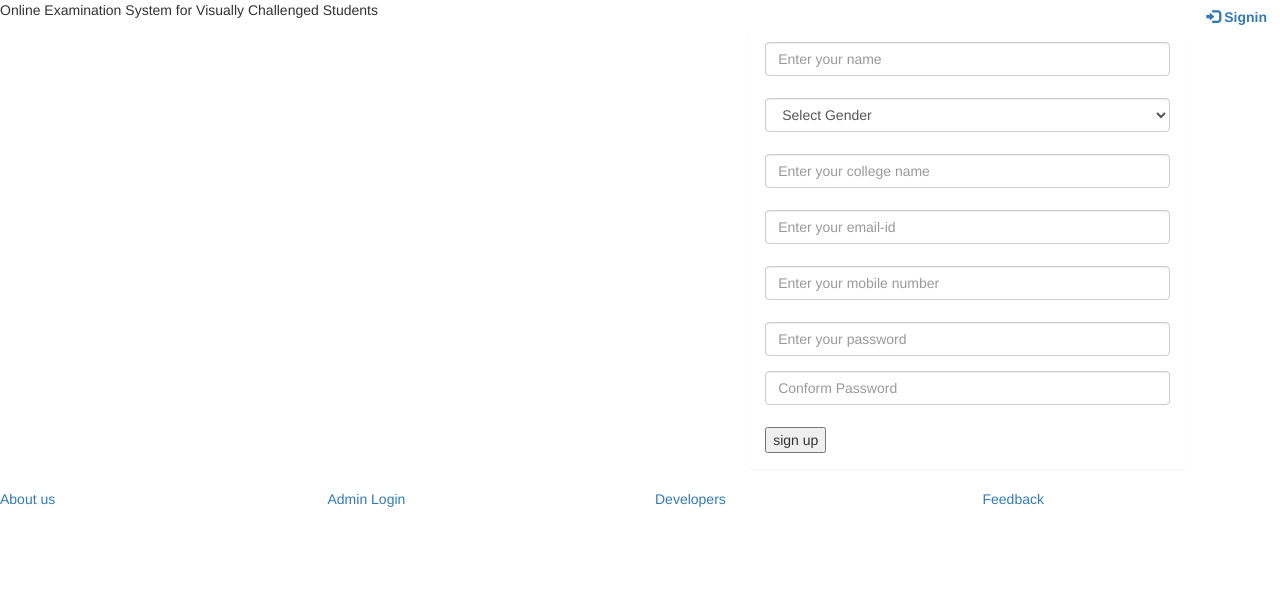
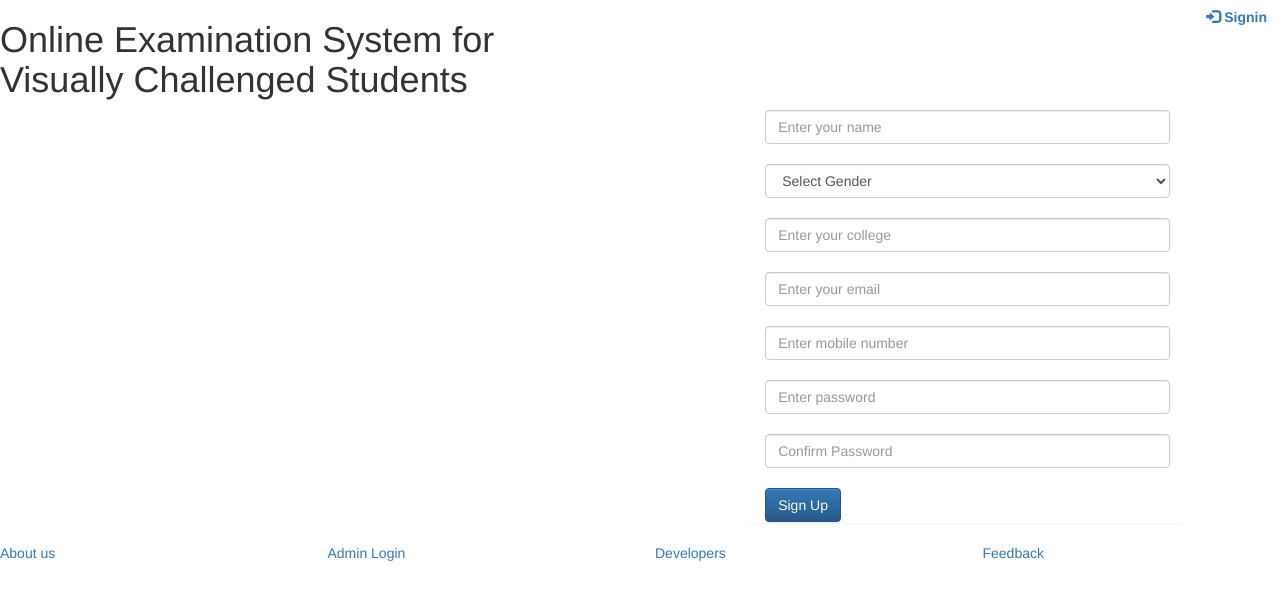
Before and after one commit to MdMaroofKhan07/voice-based-quiz-examination-system-using-php, a PHP site: page / in a window 1280 px wide. Shown: the top 600 px of the page. Run offline with PHP 8.4, Linux system fonts and the light colour scheme; some libraries are stand-ins or nearby versions.

Commit message:
index.php

```diff
--- a/php/index.php
+++ b/php/index.php
@@ -1,261 +1,338 @@
-<!DOCTYPE html PUBLIC "-//W3C//DTD XHTML 1.0 Transitional//EN" "http://www.w3.org/TR/xhtml1/DTD/xhtml1-transitional.dtd">
-<html xmlns="http://www.w3.org/1999/xhtml">
+<!DOCTYPE html>
+
+<html lang="en">
 <head>
-<meta http-equiv="Content-Type" content="text/html; charset=iso-8859-1" />
-<meta name="viewport" content="width=device-width, initial-scale=1">
+
+
+<meta charset="UTF-8">
+<meta name="viewport" content="width=device-width, initial-scale=1.0">
 
 <title>University Polytechnic , AMU</title>
-<link  rel="stylesheet" href="css/bootstrap.min.css"/>
- <link  rel="stylesheet" href="css/bootstrap-theme.min.css"/>
- <!-- <link rel="stylesheet" href="css/main.css"> -->
-  <link rel="stylesheet" href="/exam/css/main.css">
-  <link rel="stylesheet" href="css/change.css">
 
- <link  rel="stylesheet" href="css/font.css">
- <script src="js/jquery.js" type="text/javascript"></script>
+<!-- ================= CSS FILES ================= -->
+<link rel="stylesheet" href="css/bootstrap.min.css"/>
+<link rel="stylesheet" href="css/bootstrap-theme.min.css"/>
+<link rel="stylesheet" href="/exam/css/main.css">
+<link rel="stylesheet" href="css/change.css">
+<link rel="stylesheet" href="css/font.css">
 
- <!--
- Includes Bootstrap JS for interactive features and Google Fonts for better UI.
- Displays alert messages from the server using PHP and validates the signup form
- using JavaScript to ensure correct user input before submission.
- -->
+<!-- Google Font -->
+<link href="https://fonts.googleapis.com/css2?family=Roboto:wght@300;400;700&display=swap" rel="stylesheet">
 
-  <script src="js/bootstrap.min.js"  type="text/javascript"></script>
- 	<link href='http://fonts.googleapis.com/css?family=Roboto:400,700,300' rel='stylesheet' type='text/css'>
-<?php if(@$_GET['w'])
-{echo'<script>alert("'.@$_GET['w'].'");</script>';}
+<!-- ================= JS FILES ================= -->
+<script src="js/jquery.js"></script>
+<script src="js/bootstrap.min.js"></script>
+
+<!-- ================= PHP ALERT ================= -->
+<?php
+if (isset($_GET['w'])) {
+    echo '<script>alert("' . $_GET['w'] . '");</script>';
+}
 ?>
+
+<!-- ================= FORM VALIDATION ================= -->
 <script>
-function validateForm() {var y = document.forms["form"]["name"].value;	var letters = /^[A-Za-z]+$/;if (y == null || y == "") {alert("Name must be filled out.");return false;}var z =document.forms["form"]["college"].value;if (z == null || z == "") {alert("college must be filled out.");return false;}var x = document.forms["form"]["email"].value;var atpos = x.indexOf("@");
-var dotpos = x.lastIndexOf(".");if (atpos<1 || dotpos<atpos+2 || dotpos+2>=x.length) {alert("Not a valid e-mail address.");return false;}var a = document.forms["form"]["password"].value;if(a == null || a == ""){alert("Password must be filled out");return false;}if(a.length<5 || a.length>25){alert("Passwords must be 5 to 25 characters long.");return false;}
-var b = document.forms["form"]["cpassword"].value;if (a!=b){alert("Passwords must match.");return false;}}
+function validateForm() {
+
+    var name = document.forms["form"]["name"].value;
+    var letters = /^[A-Za-z]+$/;
+
+    if (name === "") {
+        alert("Name must be filled out.");
+        return false;
+    }
+
+    if (!name.match(letters)) {
+        alert("Name must contain only letters.");
+        return false;
+    }
+
+    var college = document.forms["form"]["college"].value;
+    if (college === "") {
+        alert("College must be filled out.");
+        return false;
+    }
+
+    var email = document.forms["form"]["email"].value;
+    var atpos = email.indexOf("@");
+    var dotpos = email.lastIndexOf(".");
+
+    if (atpos < 1 || dotpos < atpos + 2 || dotpos + 2 >= email.length) {
+        alert("Not a valid e-mail address.");
+        return false;
+    }
+
+    var password = document.forms["form"]["password"].value;
+    if (password === "") {
+        alert("Password must be filled out.");
+        return false;
+    }
+
+    if (password.length < 5 || password.length > 25) {
+        alert("Password must be 5 to 25 characters long.");
+        return false;
+    }
+
+    var confirmPassword = document.forms["form"]["cpassword"].value;
+    if (password !== confirmPassword) {
+        alert("Passwords must match.");
+        return false;
+    }
+
+    return true;
+}
 </script>
 
 
 </head>
 
 <body>
+
+<!-- ================= HEADER ================= -->
+
 <div class="header">
-<div class="row">
-<div class="col-lg-6">
-<span class="logo"> Online Examination System for Visually Challenged  Students</span></div>
-<div class="col-md-2 col-md-offset-4">
-<a href="#" class="pull-right btn sub1" data-toggle="modal" data-target="#myModal"><span class="glyphicon glyphicon-log-in" aria-hidden="true"></span>&nbsp;<span class="title1"><b>Signin</b></span></a></div>
-<!--sign in modal start-->
-<div class="modal fade" id="myModal">
-  <div class="modal-dialog">
-    <div class="modal-content title1">
-      <div class="modal-header">
-        <button type="button" class="close" data-dismiss="modal" aria-label="Close"><span aria-hidden="true">&times;</span></button>
-        <h4 class="modal-title title1"><span style="color:orange">Log In</span></h4>
-      </div>
-      <div class="modal-body">
-        <form class="form-horizontal" action="login.php?q=index.php" method="POST">
-<fieldset>
+    <div class="row">
 
 
-<!-- Text input-->
-<div class="form-group">
-  <label class="col-md-3 control-label" for="email"></label>
-  <div class="col-md-6">
-  <input id="email" name="email" placeholder="Enter your email-id" class="form-control input-md" type="email">
+    <!-- Logo / Title -->
+    <div class="col-lg-6">
+        <h1 class="logo">Online Examination System for Visually Challenged Students</h1>
+    </div>
 
-  </div>
+    <!-- Signin Button -->
+    <div class="col-md-2 col-md-offset-4">
+        <a href="#" class="pull-right btn sub1" data-toggle="modal" data-target="#myModal">
+            <span class="glyphicon glyphicon-log-in"></span>
+            <b>Signin</b>
+        </a>
+    </div>
+
 </div>
 
 
-<!-- Password input-->
-<div class="form-group">
-  <label class="col-md-3 control-label" for="password"></label>
-  <div class="col-md-6">
-    <input id="password" name="password" placeholder="Enter your Password" class="form-control input-md" type="password">
-
-  </div>
 </div>
 
-      </div>
-      <div class="modal-footer">
-        <button type="button" class="btn btn-default" data-dismiss="modal">Close</button>
-        <button type="submit" class="btn btn-primary">Log in</button>
-		</fieldset>
-</form>
-      </div>
-    </div><!-- /.modal-content -->
-  </div><!-- /.modal-dialog -->
-</div><!-- /.modal -->
-<!--sign in modal closed-->
+<!-- ================= LOGIN MODAL ================= -->
 
-</div><!--header row closed-->
-</div>
-
-<div class="bg1">
-<div class="row">
-
-<div class="col-md-7"></div>
-<div class="col-md-4 panel">
-<!-- sign in form begins -->
-  <form class="form-horizontal" name="form" action="sign.php?q=account.php" onSubmit="return validateForm()" method="POST">
-<fieldset>
+<div class="modal fade" id="myModal">
+    <div class="modal-dialog">
+        <div class="modal-content">
 
 
-<!-- Text input-->
-<div class="form-group">
-  <label class="col-md-12 control-label" for="name"></label>
-  <div class="col-md-12">
-  <input id="name" name="name" placeholder="Enter your name" class="form-control input-md" type="text">
+        <div class="modal-header">
+            <button type="button" class="close" data-dismiss="modal">&times;</button>
+            <h4 class="modal-title"><span style="color:orange">Log In</span></h4>
+        </div>
 
-  </div>
-</div>
+        <div class="modal-body">
+            <form action="login.php?q=index.php" method="POST">
 
-<!-- Text input-->
-<div class="form-group">
-  <label class="col-md-12 control-label" for="gender"></label>
-  <div class="col-md-12">
-    <select id="gender" name="gender" placeholder="Enter your gender" class="form-control input-md" >
-   <option value="Male">Select Gender</option>
-  <option value="M">Male</option>
-  <option value="F">Female</option> </select>
-  </div>
-</div>
+                <input type="email" name="email" placeholder="Enter your email-id" class="form-control"><br>
 
-<!-- Text input-->
-<div class="form-group">
-  <label class="col-md-12 control-label" for="name"></label>
-  <div class="col-md-12">
-  <input id="college" name="college" placeholder="Enter your college name" class="form-control input-md" type="text">
+                <input type="password" name="password" placeholder="Enter your Password" class="form-control">
 
-  </div>
+        </div>
+
+        <div class="modal-footer">
+            <button type="button" class="btn btn-default" data-dismiss="modal">Close</button>
+            <button type="submit" class="btn btn-primary">Log in</button>
+            </form>
+        </div>
+
+    </div>
 </div>
 
 
-<!-- Text input-->
-<div class="form-group">
-  <label class="col-md-12 control-label title1" for="email"></label>
-  <div class="col-md-12">
-    <input id="email" name="email" placeholder="Enter your email-id" class="form-control input-md" type="email">
-
-  </div>
 </div>
 
-<!-- Text input-->
-<div class="form-group">
-  <label class="col-md-12 control-label" for="mob"></label>
-  <div class="col-md-12">
-  <input id="mob" name="mob" placeholder="Enter your mobile number" class="form-control input-md" type="number">
+<!-- ================= SIGNUP FORM ================= -->
 
-  </div>
+<div class="bg1">
+    <div class="row">
+
+
+    <div class="col-md-7"></div>
+
+    <div class="col-md-4 panel">
+        <form name="form" action="sign.php?q=account.php" method="POST" onsubmit="return validateForm()">
+
+            <input type="text" name="name" placeholder="Enter your name" class="form-control"><br>
+
+            <select name="gender" class="form-control">
+                <option>Select Gender</option>
+                <option value="M">Male</option>
+                <option value="F">Female</option>
+            </select><br>
+
+            <input type="text" name="college" placeholder="Enter your college" class="form-control"><br>
+
+            <input type="email" name="email" placeholder="Enter your email" class="form-control"><br>
+
+            <input type="number" name="mob" placeholder="Enter mobile number" class="form-control"><br>
+
+            <input type="password" name="password" placeholder="Enter password" class="form-control"><br>
+
+            <input type="password" name="cpassword" placeholder="Confirm Password" class="form-control"><br>
+
+            <?php
+            if (isset($_GET['q7'])) {
+                echo '<p style="color:red">' . $_GET['q7'] . '</p>';
+            }
+            ?>
+
+            <input type="submit" class="sub btn btn-primary" value="Sign Up">
+
+        </form>
+    </div>
+
 </div>
 
 
-<!-- Text input-->
-<div class="form-group">
-  <label class="col-md-12 control-label" for="password"></label>
-  <div class="col-md-12">
-    <input id="password" name="password" placeholder="Enter your password" class="form-control input-md" type="password">
-
-  </div>
 </div>
 
-<div class="form-group">
-  <label class="col-md-12control-label" for="cpassword"></label>
-  <div class="col-md-12">
-    <input id="cpassword" name="cpassword" placeholder="Conform Password" class="form-control input-md" type="password">
+<!-- ================= FOOTER START ================= -->
+<div class="row footer">
 
-  </div>
-</div>
+    <!-- About Us -->
+    <div class="col-md-3 box">
+        <a href="Files/Project pdf.pdf" target="_blank">About us</a>
+    </div>
 
-<!-- Displays an error message in red if the 'q7' parameter is received from the server -->
-<?php if(@$_GET['q7'])
-{ echo'<p style="color:red;font-size:15px;">'.@$_GET['q7'];}?>
+    <!-- Admin Login -->
+    <div class="col-md-3 box">
+        <a href="#" data-toggle="modal" data-target="#login">Admin Login</a>
+    </div>
 
-<!-- Button -->
-<div class="form-group">
-  <label class="col-md-12 control-label" for=""></label>
-  <div class="col-md-12">
-    <input  type="submit" class="sub" value="sign up" class="btn btn-primary"/>
-  </div>
-</div>
+    <!-- Developers -->
+    <div class="col-md-3 box">
+        <a href="#" data-toggle="modal" data-target="#developers">Developers</a>
+    </div>
 
-</fieldset>
-</form>
-</div><!--col-md-6 end-->
-</div></div>
-</div><!--container end-->
-
-<!--Footer start-->
-<div class="row footer">
-<div class="col-md-3 box">
-<a href="Files/Project pdf.pdf " target="_blank">About us</a>
+    <!-- Feedback -->
+    <div class="col-md-3 box">
+        <a href="feedback.php" target="_blank">Feedback</a>
+    </div>
 
 </div>
-<div class="col-md-3 box">
-<a href="#" data-toggle="modal" data-target="#login">Admin Login</a></div>
-<div class="col-md-3 box">
-<a href="#" data-toggle="modal" data-target="#developers">Developers</a>
+<!-- ================= FOOTER END ================= -->
+
+
+<!-- ================= DEVELOPERS MODAL ================= -->
+<div class="modal fade title1" id="developers">
+    <div class="modal-dialog">
+        <div class="modal-content">
+
+            <!-- Modal Header -->
+            <div class="modal-header">
+                <button type="button" class="close" data-dismiss="modal">
+                    <span>&times;</span>
+                </button>
+                <h4 class="modal-title" style="font-family:'typo'">
+                    <span style="color:orange">Developers</span>
+                </h4>
+            </div>
+
+            <!-- Modal Body -->
+            <div class="modal-body">
+                <div class="row">
+
+                    <!-- Developer Image -->
+                    <div class="col-md-4">
+                        <img src="image/Maroof 3.jpg"
+                             width="100"
+                             height="100"
+                             alt="Md Maroof Khan"
+                             class="img-rounded">
+                    </div>
+
+                    <!-- Developer Details -->
+                    <div class="col-md-5">
+                        <a href="https://www.linkedin.com/in/Md Maroof Khan"
+                           target="_blank"
+                           style="color:#202020; font-family:'typo'; font-size:18px">
+                           Md Maroof Khan
+                        </a>
+
+                        <h4 class="title1"
+                            style="color:#202020; font-family:'typo'; font-size:16px">
+                            +91 9569864910
+                        </h4>
+
+                        <h4 style="font-family:'typo'">kmaroof1107@gmail.com</h4>
+                        <h4 style="font-family:'typo'">University Polytechnic , AMU</h4>
+                    </div>
+
+                </div>
+            </div>
+
+        </div>
+    </div>
 </div>
-<div class="col-md-3 box">
-<a href="feedback.php" target="_blank">Feedback</a></div></div>
-<!-- Modal For Developers-->
-<div class="modal fade title1" id="developers">
-  <div class="modal-dialog">
-    <div class="modal-content">
-      <div class="modal-header">
-        <button type="button" class="close" data-dismiss="modal"><span aria-hidden="true">&times;</span><span class="sr-only">Close</span></button>
-        <h4 class="modal-title" style="font-family:'typo' "><span style="color:orange">Developers</span></h4>
-      </div>
+<!-- ================= DEVELOPERS MODAL END ================= -->
 
-      <div class="modal-body">
-        <p>
-		<div class="row">
-		<div class="col-md-4">
-		 <img src="image/Maroof 3.jpg" width=100 height=100 alt="Md Maroof Khan" class="img-rounded">
-		 </div>
-		 <div class="col-md-5">
-     <a href="https://www.linkedin.com/in/Md Maroof Khan" target="_blank" style="color:#202020; font-family:'typo'; font-size:18px" title="Find on LinkedIn">Md Maroof Khan</a>
 
-		<h4 style="color:#202020; font-family:'typo' ;font-size:16px" class="title1">+91 9569864910</h4>
-		<h4 style="font-family:'typo' ">kmaroof1107@gmail.com</h4>
-		<h4 style="font-family:'typo' ">University Polytechnic , AMU</h4></div></div>
-		</p>
-      </div>
+<!-- ================= ADMIN LOGIN MODAL ================= -->
+<div class="modal fade" id="login">
+    <div class="modal-dialog">
+        <div class="modal-content">
 
-    </div><!-- /.modal-content -->
-  </div><!-- /.modal-dialog -->
-</div><!-- /.modal -->
+            <!-- Modal Header -->
+            <div class="modal-header">
+                <button type="button" class="close" data-dismiss="modal">
+                    <span>&times;</span>
+                </button>
+                <h4 class="modal-title">
+                    <span style="color:orange; font-family:'typo'">LOGIN</span>
+                </h4>
+            </div>
 
-<!--Modal for admin login-->
-	 <div class="modal fade" id="login">
-  <div class="modal-dialog">
-    <div class="modal-content">
-      <div class="modal-header">
-        <button type="button" class="close" data-dismiss="modal"><span aria-hidden="true">&times;</span><span class="sr-only">Close</span></button>
-        <h4 class="modal-title"><span style="color:orange;font-family:'typo' ">LOGIN</span></h4>
-      </div>
-      <div class="modal-body title1">
-<div class="row">
-<div class="col-md-3"></div>
-<div class="col-md-6">
-<form role="form" method="post" action="admin.php?q=index.php">
-<div class="form-group">
-<input type="text" name="uname" maxlength="20"  placeholder="Admin user id" class="form-control"/>
+            <!-- Modal Body -->
+            <div class="modal-body title1">
+                <div class="row">
+
+                    <div class="col-md-3"></div>
+
+                    <div class="col-md-6">
+                        <form method="post" action="admin.php?q=index.php">
+
+                            <!-- Username -->
+                            <div class="form-group">
+                                <input type="text"
+                                       name="uname"
+                                       maxlength="20"
+                                       placeholder="Admin user id"
+                                       class="form-control">
+                            </div>
+
+                            <!-- Password -->
+                            <div class="form-group">
+                                <input type="password"
+                                       name="password"
+                                       maxlength="15"
+                                       placeholder="Password"
+                                       class="form-control">
+                            </div>
+
+                            <!-- Submit -->
+                            <div class="form-group text-center">
+                                <input type="submit"
+                                       name="login"
+                                       value="Login"
+                                       class="btn btn-primary">
+                            </div>
+
+                        </form>
+                    </div>
+
+                    <div class="col-md-3"></div>
+
+                </div>
+            </div>
+
+        </div>
+    </div>
 </div>
-<div class="form-group">
-<input type="password" name="password" maxlength="15" placeholder="Password" class="form-control"/>
-</div>
-<div class="form-group" align="center">
-<input type="submit" name="login" value="Login" class="btn btn-primary" />
-</div>
-</form>
-</div><div class="col-md-3"></div></div>
-      </div>
-      <!--<div class="modal-footer">
-        <button type="button" class="btn btn-default" data-dismiss="modal">Close</button>
-      </div>-->
-    </div><!-- /.modal-content -->
-  </div><!-- /.modal-dialog -->
-</div><!-- /.modal -->
-<!--footer end-->
-
+<!-- ================= ADMIN LOGIN MODAL END ================= -->
 
 </body>
 </html>
```
